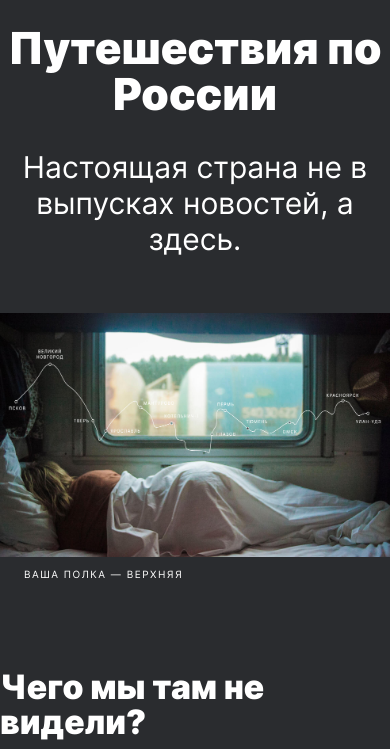
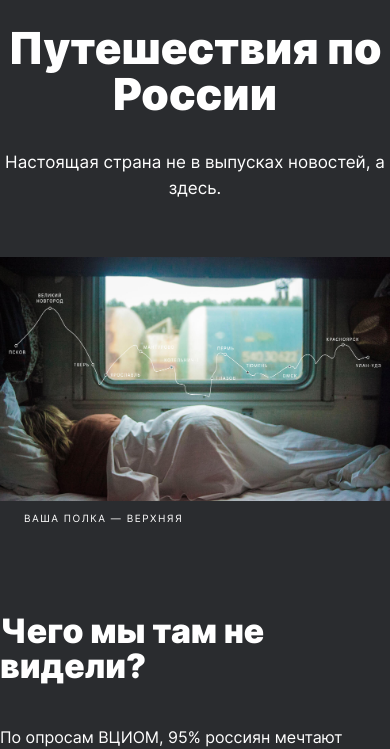
Before and after one commit to AnastasiiaKunstman/russian-travel, a plain HTML site: page index.html in a window 390 px wide. Shown: the part 102-851 px from the top of the page. Drawn offline with Linux system fonts and the light colour scheme.

Commit message:
17.12.22

```diff
--- a/blocks/lead/__subtitle/lead__subtitle.css
+++ b/blocks/lead/__subtitle/lead__subtitle.css
@@ -9,6 +9,14 @@
   color: #FFFFFF;
 }
 
+@media screen and (max-width: 695px) and (min-width: 320px) {
+  .lead__subtitle {
+    font-size: calc((100vw - 320px)/(1281 - 320)*(30 - 16) + 16px);
+    line-height: 26px;
+  }
+}
+
+
 @media screen and (max-width: 320px) {
   .lead__subtitle {
     max-width: 288px;
--- a/blocks/lead/__title/lead__title.css
+++ b/blocks/lead/__title/lead__title.css
@@ -9,7 +9,7 @@
   color: #FFFFFF;
 }
 
-@media screen and (max-width: 678px) and (min-width: 320px) {
+@media screen and (max-width: 695px) and (min-width: 320px) {
   .lead__title {
     font-size: calc((100vw - 320px)/(1281 - 320)*(96 - 40) + 40px);
   }
--- a/blocks/photo-grid/__image/photo-grid__image.css
+++ b/blocks/photo-grid/__image/photo-grid__image.css
@@ -3,7 +3,7 @@
     display: block;
 }
 
-@media screen and (max-width: 352px) {
+@media screen and (max-width: 368px) {
     .photo-grid__image {
         max-width: 288px;
     }
```
